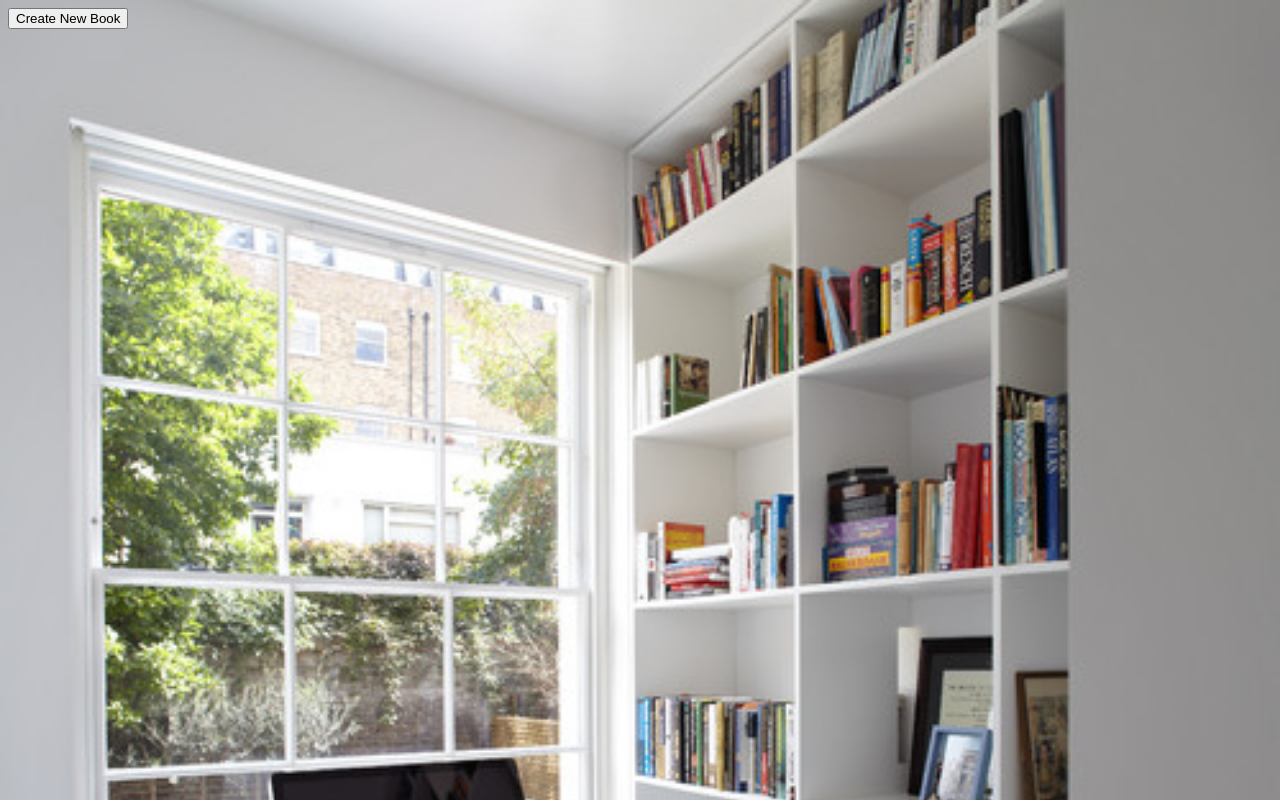
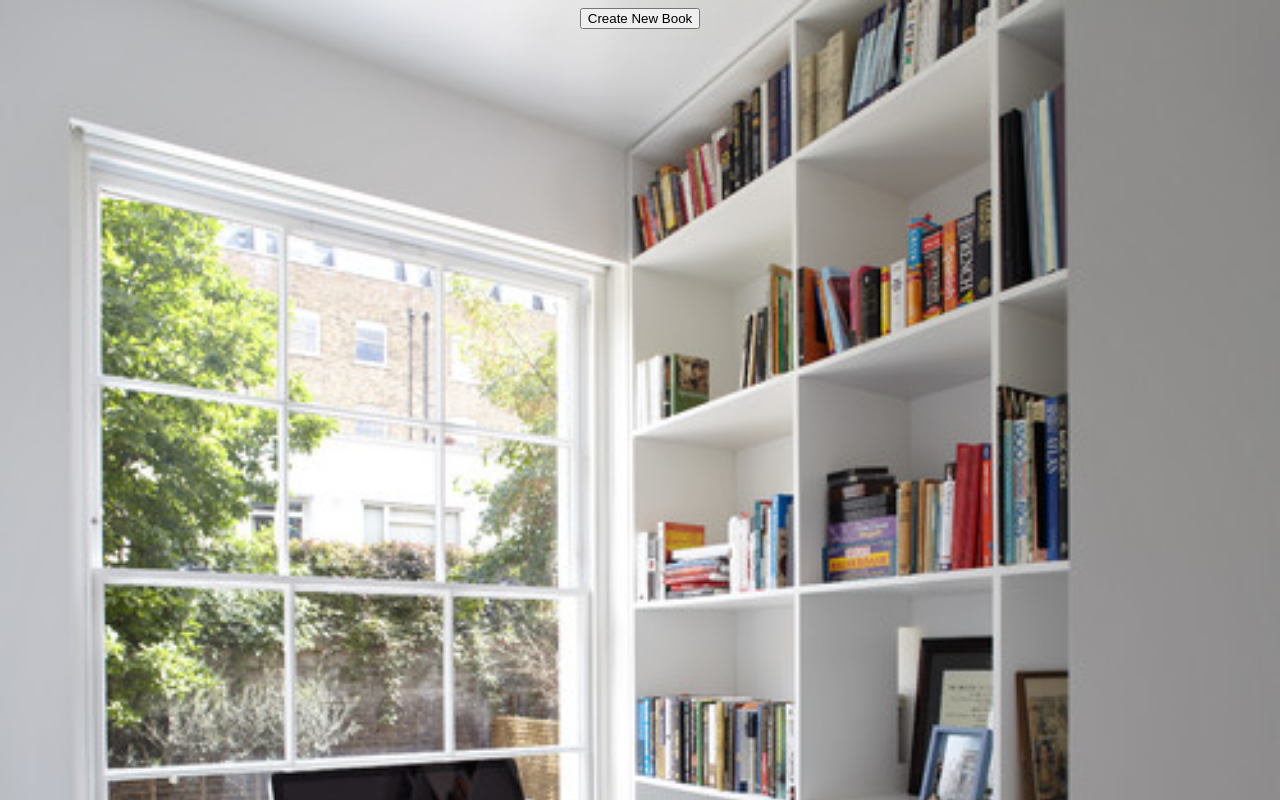
Before and after one commit to micLira828/my_library, a plain HTML site: page index.html in a window 1280 px wide. Drawn offline with Linux system fonts and the light colour scheme.

Commit message:
Made everything align to the center

```diff
--- a/index.html
+++ b/index.html
@@ -9,7 +9,11 @@
 </head>
 
 <body>
-  <button id = "create_new">Create New Book</button>
+
+   <div id = "container">
+
+   </div>
+   <button id = "create_new">Create New Book</button>
    <form id = "create_form">
      <fieldset>
        <legend>Please add your book</legend>
@@ -28,9 +32,6 @@
         <button type="submit" name="confirmCreate" id="confirmCreate" value="create">Create</button>
      </fieldset>
    </form>
-   <div id = "container">
-
-   </div>
    <script src = "scripts.js"></script>
 
 </body>
--- a/styles.css
+++ b/styles.css
@@ -1,12 +1,21 @@
 @import url('https://fonts.googleapis.com/css2?family=Merriweather:ital,wght@1,300;1,400&display=swap');
 
+body, form fieldset{
+  display: flex;
+  flex-direction: column;
+  align-items: center;
+  justify-content: center;
+}
 body{
   background-image: url('bookshelf.JPG');
   background-repeat: no-repeat;
   background-size: cover;
-
 }
 
+#container{
+  display: grid;
+  grid-template-columns: 1fr 1fr 1fr;
+}
 #container, .button_container{
   display: flex;
 }
```
